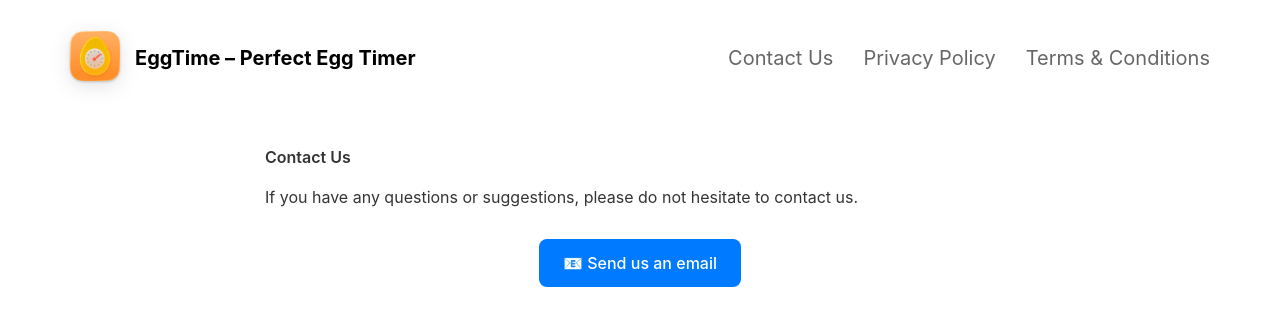
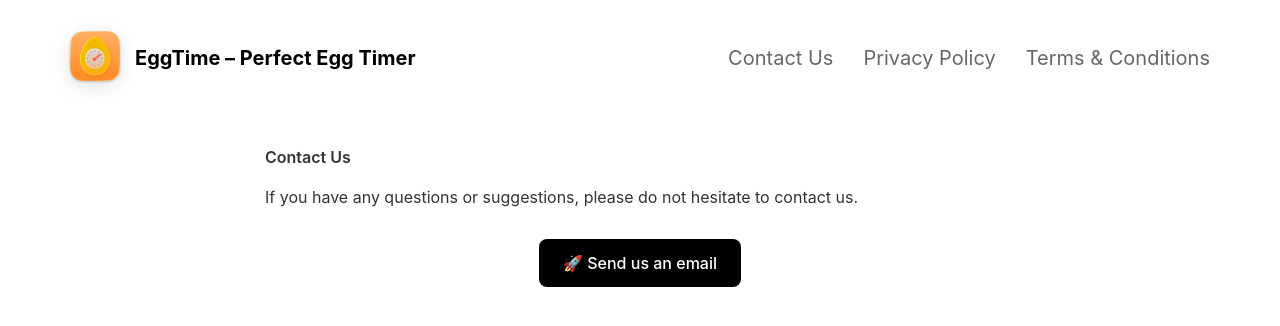
Before and after one commit to barrault01/eggtime-site, a Jekyll site: the page built from _pages/contact.md, in a window 1280 px wide. Shown: the top 326 px of the page. Built offline with Jekyll 4.4.1, drawn with Linux system fonts in a browser that asks for light colours; nearby versions of some CDN libraries; part of the change alters nothing that is shown.

Commit message:
better contact button

```diff
--- a/_pages/contact.md
+++ b/_pages/contact.md
@@ -10,7 +10,7 @@ include_in_header: true
 If you have any questions or suggestions, please do not hesitate to contact us.
 
 <div style="text-align: center; margin: 30px 0;">
-  <a href="mailto:contact@asapps.fr" style="display: inline-block; background-color: #007AFF; color: white; padding: 12px 24px; text-decoration: none; border-radius: 8px; font-weight: 500; transition: background-color 0.2s ease;" onmouseover="this.style.backgroundColor='#0056CC'" onmouseout="this.style.backgroundColor='#007AFF'">
-    📧 Send us an email
+  <a href="mailto:contact@asapps.fr?subject=Eggtime%20Contact" style="display: inline-block; background-color: #000000ff; color: white; padding: 12px 24px; text-decoration: none; border-radius: 8px; font-weight: 500; transition: background-color 0.2s ease;" onmouseover="this.style.backgroundColor='#0056CC'" onmouseout="this.style.backgroundColor='#007AFF'">
+    🚀 Send us an email
   </a>
 </div>
```
